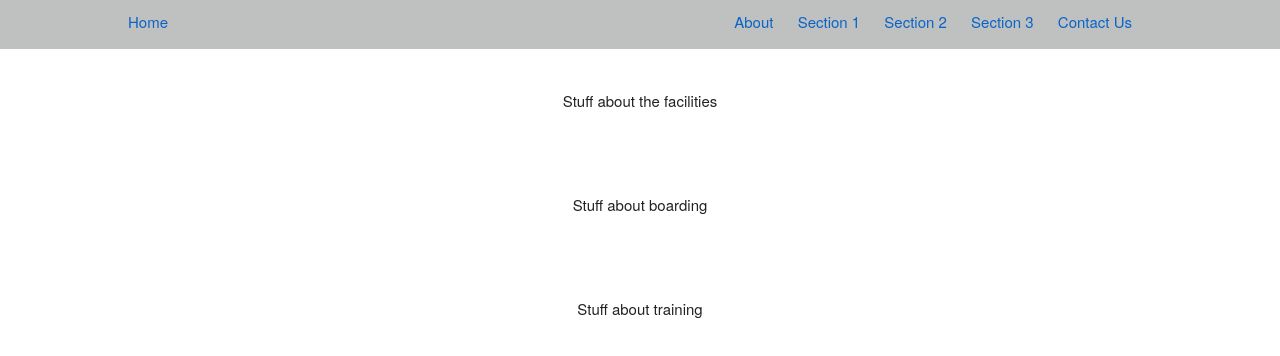
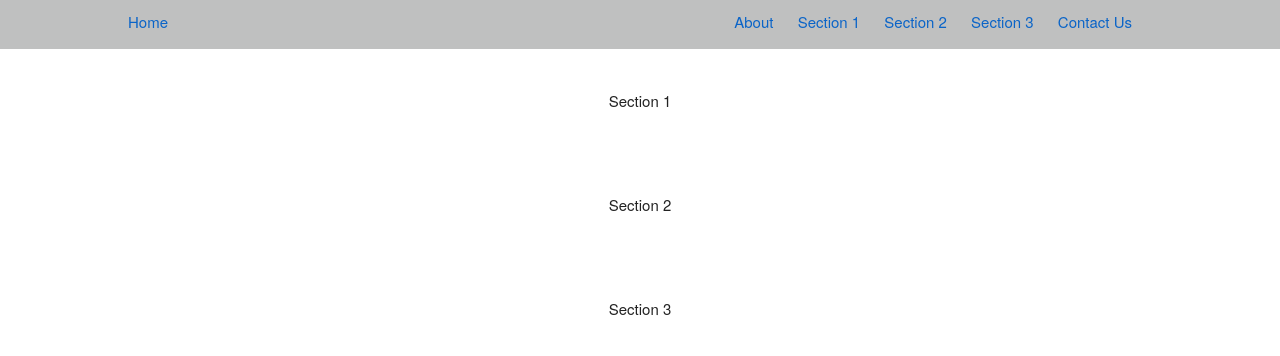
Before and after one commit to C4MIV3R/basic_website_skeleton_framework, a plain HTML site: page section1.html in a window 1280 px wide. Drawn offline with Linux system fonts and the light colour scheme.

Commit message:
QOL changes

```diff
--- a/section1.html
+++ b/section1.html
@@ -2,7 +2,7 @@
 <html>
   <head>
     <meta charset="utf-8">
-    <title>Foward Stride Stables</title>
+    <title>Company name here</title>
     <link rel="stylesheet" href="style/normalize.css" media="screen" title="no title" charset="utf-8">
     <link rel="stylesheet" href="style/skeleton.css" media="screen" title="no title" charset="utf-8">
     <link rel="stylesheet" href="style/stylesheet.css" media="screen" title="no title" charset="utf-8">
@@ -16,7 +16,7 @@
             </ul>
             <ul class="navMenu">
               <a href="#"><li class="navItem">About</li></a>
-              <a href="#"><li class="navItem">Section 1</li></a>
+              <a href="section1.html"><li class="navItem">Section 1</li></a>
               <a href="#"><li class="navItem">Section 2</li></a>
               <a href="#"><li class="navItem">Section 3</li></a>
               <a href="contact.html"><li class="navItem">Contact Us</li></a>
@@ -28,21 +28,21 @@
     <div class="section">
       <div class="container">
         <div class="row">
-          Stuff about the facilities
+          Section 1
         </div>
       </div>
     </div>
     <div class="section">
       <div class="container">
         <div class="row">
-          Stuff about boarding
+          Section 2
         </div>
       </div>
     </div>
     <div class="section">
       <div class="container">
         <div class="row">
-          Stuff about training
+          Section 3
         </div>
       </div>
     </div>
```
Also changed, not shown: contact.html (+2 -2 lines), index.html (+1 -1 lines).
